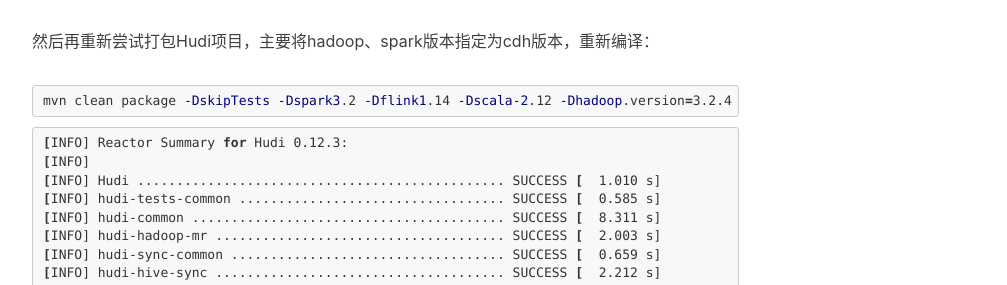
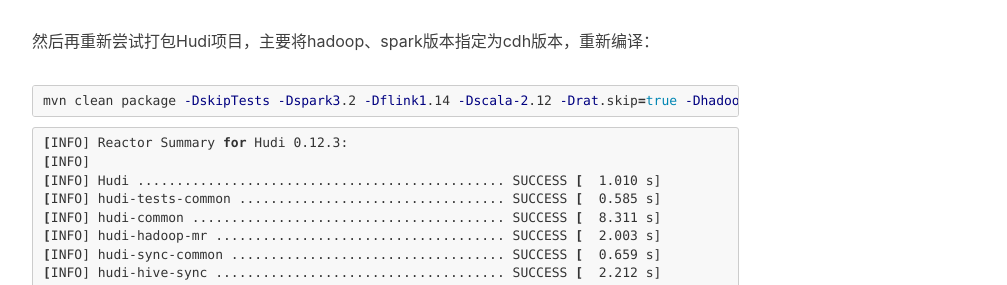
Before and after one commit to zhmingyong/zhmingyong.github.io, a Jekyll site: the page built from _posts/2023-9-14-Mac M2芯片编译hudi源码问题之protoc.md, in a window 1280 px wide and 900 px high, scrolled down 2467 px. Shown: the part 167-452 px from the top of the window, without its empty margins (233-1240 px from the left). Built offline with Jekyll 4.4.1, drawn with Linux system fonts in a browser that asks for light colours; nearby versions of some CDN libraries; comment, search, counter and statistics services are not loaded.

Commit message:
hudi打包命令参数更新

````diff
--- a/_posts/2023-9-14-Mac M2芯片编译hudi源码问题之protoc.md
+++ b/_posts/2023-9-14-Mac M2芯片编译hudi源码问题之protoc.md
@@ -145,7 +145,7 @@ Parse PROTO_FILES and generate output based on the options given:
 然后再重新尝试打包Hudi项目，主要将hadoop、spark版本指定为cdh版本，重新编译：
 
 ```bash
-mvn clean package -DskipTests -Dspark3.2 -Dflink1.14 -Dscala-2.12 -Dhadoop.version=3.2.4
+mvn clean package -DskipTests -Dspark3.2 -Dflink1.14 -Dscala-2.12 -Drat.skip=true -Dhadoop.version=3.2.4
 ```
 
 ```bash
````
